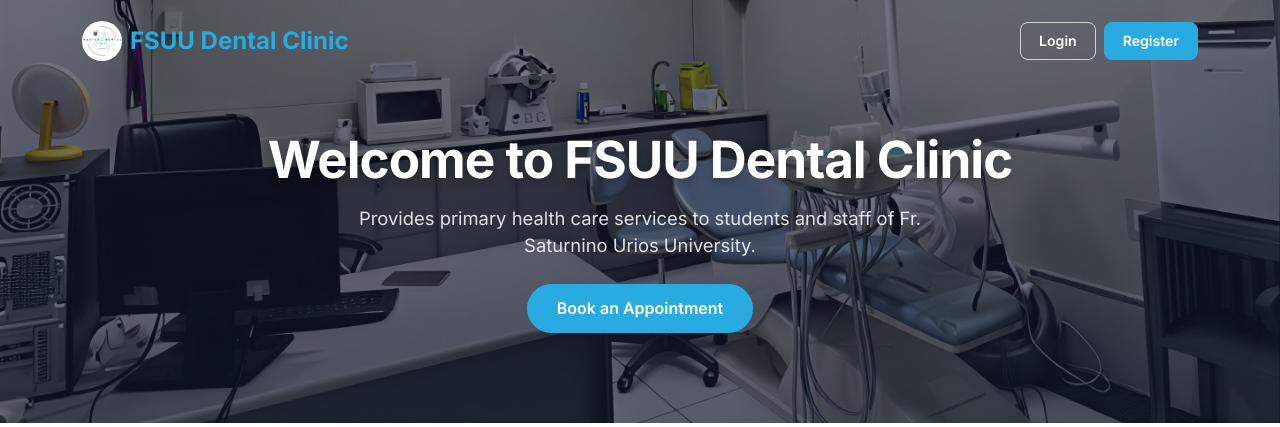
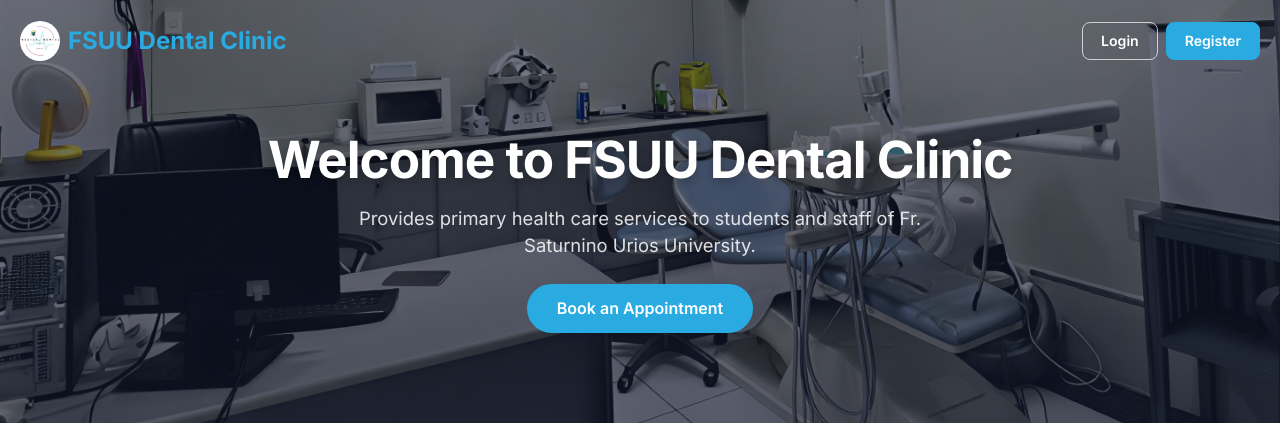
Before and after one commit to win416/FSUU-booking-system, a PHP site: page /FSUU-booking-system-1/ in a window 1280 px wide. Shown: the top 427 px of the page. Run offline with PHP 8.4, Linux system fonts and the light colour scheme.

Commit message:
redesigning

```diff
--- a/assets/css/index.css
+++ b/assets/css/index.css
@@ -25,7 +25,7 @@ body {
 
 /* Navbar Premium Polish */
 .navbar {
-    padding: 16px 0;
+    padding: 16px 20px;
     transition: all 0.4s ease;
     background: transparent !important;
     border-bottom: 1px solid transparent;
@@ -34,6 +34,7 @@ body {
     left: 0;
     right: 0;
     z-index: 1030;
+    width: 100%;
 }
 
 .navbar .container {
@@ -41,10 +42,15 @@ body {
     display: flex;
     align-items: center;
     justify-content: space-between;
+    max-width: 100%;
+    padding-left: 0;
+    padding-right: 0;
+    margin-left: auto;
+    margin-right: auto;
 }
 
 .navbar.navbar-scrolled {
-    padding: 12px 0;
+    padding: 12px 20px;
     background: rgba(255, 255, 255, 0.98) !important;
     border-bottom: 1px solid #E0E0E0;
     box-shadow: 0 4px 12px rgba(0, 0, 0, 0.05);
--- a/dentist/my-patients.php
+++ b/dentist/my-patients.php
@@ -243,7 +243,7 @@ $patients = $patientsStmt->get_result();
                             <img id="patientProfileImage" src="../img/default-avatar.png" alt="Patient Avatar"
                                  class="rounded-circle border" style="width:120px;height:120px;object-fit:cover;display:none;">
                             <div id="patientProfileInitials" class="rounded-circle border d-inline-flex align-items-center justify-content-center"
-                                 style="width:120px;height:120px;font-size:2rem;font-weight:700;color:#29ABE2;background:#eef8ff;">P</div>
+                                 style="width:120px;height:120px;font-size:2rem;font-weight:700;color:#29ABE2;background:#eef8ff;display:none;">P</div>
                             <div class="mt-2 text-muted small">Assigned Patient</div>
                         </div>
                         <div class="col-md-8">
--- a/patient/book-appointment.php
+++ b/patient/book-appointment.php
@@ -223,12 +223,6 @@ function serviceBgImage(string $name): string {
                             </button>
                         </div>
                         <div class="booking-panel-body">
-                            <!-- Operating hours notice -->
-                            <div class="clinic-hours-notice mb-3">
-                                <i class="bi bi-info-circle-fill me-2"></i>
-                                <strong>Clinic Hours:</strong>
-                                <?php echo htmlspecialchars($clinicHoursNotice); ?>
-                            </div>
                             <div class="row g-3">
                                 <div class="col-md-7">
                                     <div id="calendar"></div>
--- a/patient/notifications.php
+++ b/patient/notifications.php
@@ -138,8 +138,8 @@ function resolvePatientAppointmentIdFromNotification(mysqli $db, int $userId, ar
     <!-- Main Content -->
     <div class="main-content">
         <?php include '../includes/patient-topbar.php'; ?>
-        <div class="container-fluid my-4">
-            <div style="max-width:1100px;">
+        <div class="container-fluid my-4 d-flex justify-content-center">
+            <div style="max-width:1100px;width:100%;padding:0 15px;">
 
             <!-- Page Header -->
             <div class="notif-page-header d-flex justify-content-between align-items-center flex-wrap gap-3">
```
